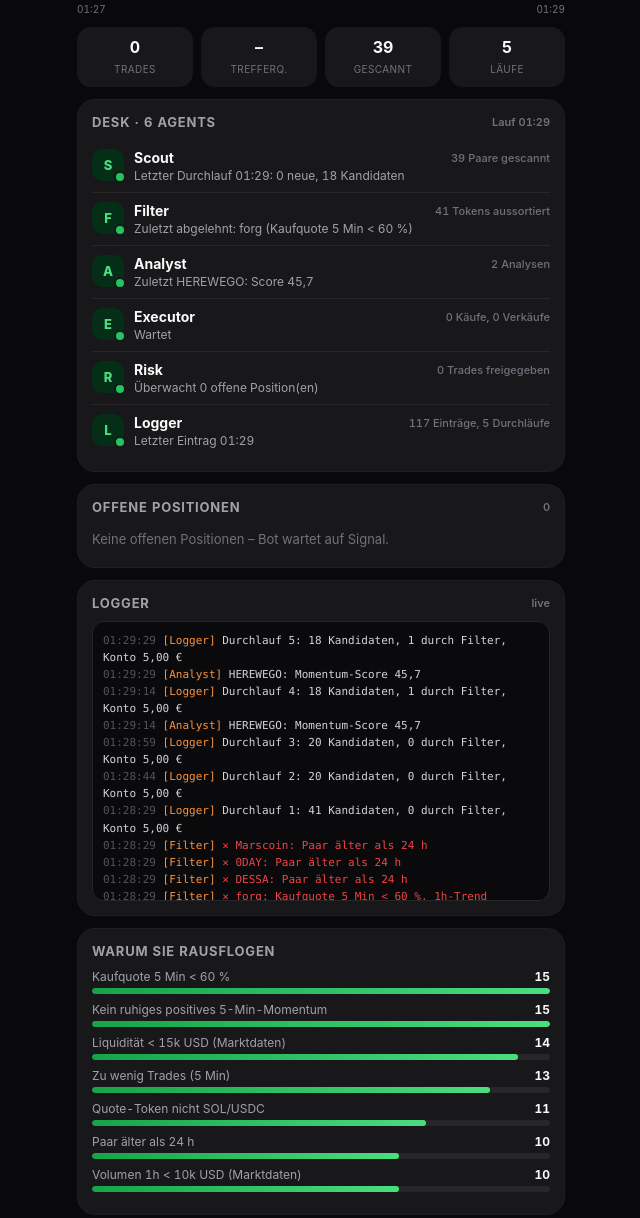
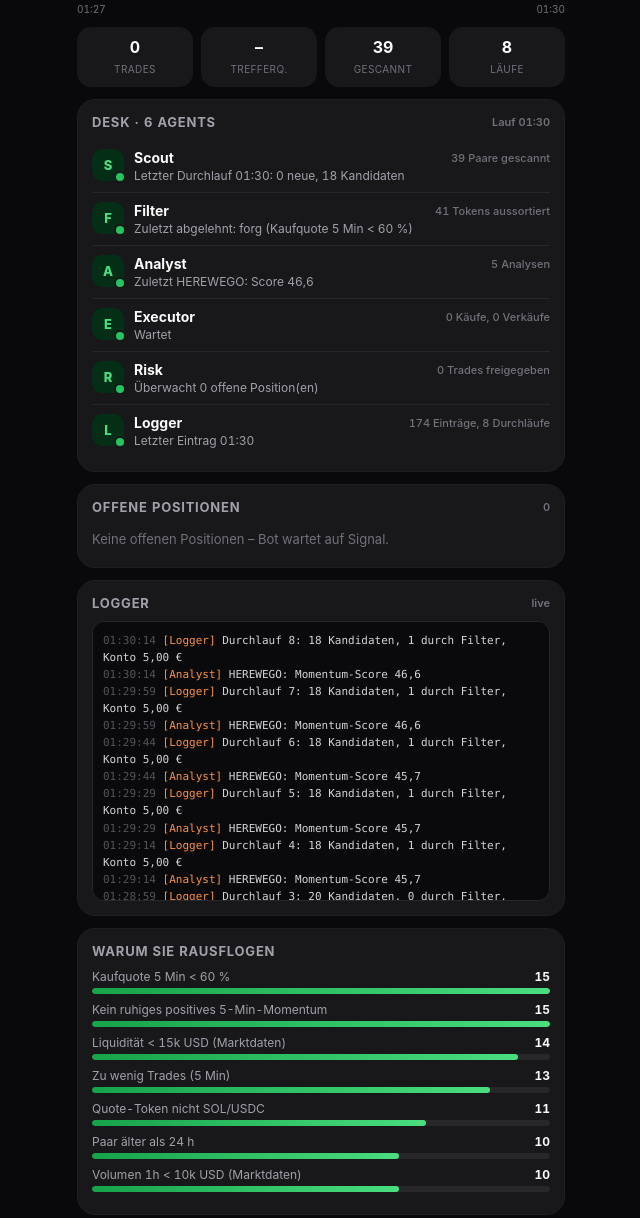
Before and after one commit to tim871199-eng/grokbot-trading, a plain HTML site: page index.html in a window 1280 px wide. Shown: the part 402-1620 px from the top of the page, without its empty margins (319-959 px from the left). Drawn offline with Linux system fonts and the light colour scheme.

Commit message:
EUR paper snapshot 09.11 01:30:28 CET

```diff
--- a/data.json
+++ b/data.json
@@ -2,11 +2,11 @@
  "currency": "EUR",
  "rules": "Spielgeld 5 € · +0,10 € Take-Profit netto · Stop -6 %",
  "pricing_model": "USD price returns applied to EUR paper equity; FX risk not modeled",
- "as_of": "09.11.2026, 01:29:40",
- "data_time": "2026-11-09T01:29:29+01:00",
- "as_of_iso": "2026-11-09T01:29:40+01:00",
+ "as_of": "09.11.2026, 01:30:28",
+ "data_time": "2026-11-09T01:30:14+01:00",
+ "as_of_iso": "2026-11-09T01:30:28+01:00",
  "bot_running": true,
- "last_cycle": "01:29",
+ "last_cycle": "01:30",
  "start": 5.0,
  "equity": 5.0,
  "cash": 5.0,
@@ -14,8 +14,8 @@
  "pnl_pct": 0.0,
  "multiplier": 1.0,
  "pairs_scanned": 39,
- "evaluations": 111,
- "cycles": 5,
+ "evaluations": 165,
+ "cycles": 8,
  "trades_opened": 0,
  "closed_count": 0,
  "wins": 0,
@@ -58,8 +58,23 @@
    "equity": 5.0
   },
   {
-   "t": "2026-11-09T01:29:40+01:00",
+   "t": "2026-11-09T01:29:44+01:00",
    "label": "01:29",
+   "equity": 5.0
+  },
+  {
+   "t": "2026-11-09T01:29:59+01:00",
+   "label": "01:29",
+   "equity": 5.0
+  },
+  {
+   "t": "2026-11-09T01:30:14+01:00",
+   "label": "01:30",
+   "equity": 5.0
+  },
+  {
+   "t": "2026-11-09T01:30:28+01:00",
+   "label": "01:30",
    "equity": 5.0
   }
  ],
@@ -131,48 +146,6 @@
   {
    "time": "01:28:29",
    "agent": "Filter",
-   "text": "4CHAN: Liquidität < 15k USD (Marktdaten), Volumen 1h < 10k USD (Marktdaten)",
-   "status": "Abgelehnt",
-   "tone": "neutral"
-  },
-  {
-   "time": "01:28:29",
-   "agent": "Filter",
-   "text": "AgenC: Paar älter als 24 h",
-   "status": "Abgelehnt",
-   "tone": "neutral"
-  },
-  {
-   "time": "01:28:29",
-   "agent": "Filter",
-   "text": "Leonida: Paar älter als 24 h",
-   "status": "Abgelehnt",
-   "tone": "neutral"
-  },
-  {
-   "time": "01:28:29",
-   "agent": "Filter",
-   "text": "ELYSION: Kaufquote 5 Min < 60 %",
-   "status": "Abgelehnt",
-   "tone": "neutral"
-  },
-  {
-   "time": "01:28:29",
-   "agent": "Filter",
-   "text": "forg: Kaufquote 5 Min < 60 %, 1h-Trend negativ",
-   "status": "Abgelehnt",
-   "tone": "neutral"
-  },
-  {
-   "time": "01:28:29",
-   "agent": "Filter",
-   "text": "DESSA: Paar älter als 24 h",
-   "status": "Abgelehnt",
-   "tone": "neutral"
-  },
-  {
-   "time": "01:28:29",
-   "agent": "Filter",
    "text": "0DAY: Paar älter als 24 h",
    "status": "Abgelehnt",
    "tone": "neutral"
@@ -232,13 +205,55 @@
    "text": "Durchlauf 5: 18 Kandidaten, 1 durch Filter, Konto 5,00 €",
    "status": "Durchlauf",
    "tone": "neutral"
+  },
+  {
+   "time": "01:29:44",
+   "agent": "Analyst",
+   "text": "HEREWEGO: Momentum-Score 45,7",
+   "status": "Analyse",
+   "tone": "neutral"
+  },
+  {
+   "time": "01:29:44",
+   "agent": "Logger",
+   "text": "Durchlauf 6: 18 Kandidaten, 1 durch Filter, Konto 5,00 €",
+   "status": "Durchlauf",
+   "tone": "neutral"
+  },
+  {
+   "time": "01:29:59",
+   "agent": "Analyst",
+   "text": "HEREWEGO: Momentum-Score 46,6",
+   "status": "Analyse",
+   "tone": "neutral"
+  },
+  {
+   "time": "01:29:59",
+   "agent": "Logger",
+   "text": "Durchlauf 7: 18 Kandidaten, 1 durch Filter, Konto 5,00 €",
+   "status": "Durchlauf",
+   "tone": "neutral"
+  },
+  {
+   "time": "01:30:14",
+   "agent": "Analyst",
+   "text": "HEREWEGO: Momentum-Score 46,6",
+   "status": "Analyse",
+   "tone": "neutral"
+  },
+  {
+   "time": "01:30:14",
+   "agent": "Logger",
+   "text": "Durchlauf 8: 18 Kandidaten, 1 durch Filter, Konto 5,00 €",
+   "status": "Durchlauf",
+   "tone": "neutral"
   }
  ],
  "agents": [
   {
    "agent": "Scout",
    "task": "Sucht neue Solana-Coins (DexScreener)",
-   "action": "Letzter Durchlauf 01:29: 0 neue, 18 Kandidaten",
+   "action": "Letzter Durchlauf 01:30: 0 neue, 18 Kandidaten",
    "metric": "39 Paare gescannt"
   },
   {
@@ -250,8 +265,8 @@
   {
    "agent": "Analyst",
    "task": "Bewertet Momentum (Score ab 60)",
-   "action": "Zuletzt HEREWEGO: Score 45,7",
-   "metric": "2 Analysen"
+   "action": "Zuletzt HEREWEGO: Score 46,6",
+   "metric": "5 Analysen"
   },
   {
    "agent": "Executor",
@@ -268,17 +283,17 @@
   {
    "agent": "Logger",
    "task": "Protokolliert jede Entscheidung",
-   "action": "Letzter Eintrag 01:29",
-   "metric": "117 Einträge, 5 Durchläufe"
+   "action": "Letzter Eintrag 01:30",
+   "metric": "174 Einträge, 8 Durchläufe"
   }
  ],
  "ticker": [
   {
    "symbol": "HEREWEGO",
-   "m5": 3.11,
-   "h1": 3.01,
-   "score": 45.7
+   "m5": 3.35,
+   "h1": 3.26,
+   "score": 46.6
   }
  ],
- "server_time": 1794184180
+ "server_time": 1794184228
 }
--- a/index.html
+++ b/index.html
@@ -133,7 +133,7 @@ function render(d){
  $("closed").innerHTML=ct.length?ct.map(t=>`<div class="pos"><div><div class="s">${esc(t.symbol)}</div><div class="m">${esc(t.opened)}–${esc(t.closed)} · ${esc(t.reason)}</div></div><div class="rt"><b class="${cls(t.pnl)}">${sg(t.pnl)} €</b><div class="m ${cls(t.pnl_pct)}">${sg(t.pnl_pct)} %</div></div></div>`).join(""):`<div class="empty">Noch keine geschlossenen Trades.</div>`;
  const tk=d.ticker||[];const th=tk.map(t=>{const v=t.h1??t.m5;return `<span><b>${esc(t.symbol)}</b><span class="${cls(v)}">${v==null?"–":sg(v)+"%"}</span></span>`}).join("");
  if(th&&th!==lastTicker){lastTicker=th;$("ticker").innerHTML=th+th;}
- $("foot").textContent="Stand: "+new Intl.DateTimeFormat("de-DE",{timeZone:"Europe/Berlin",hour:"2-digit",minute:"2-digit",second:"2-digit"}).format(new Date(d.data_time||d.as_of_iso))+" (Berlin) · aktualisiert ca. jede Minute";
+ $("foot").textContent="Stand: "+new Intl.DateTimeFormat("de-DE",{timeZone:"Europe/Berlin",hour:"2-digit",minute:"2-digit",second:"2-digit"}).format(new Date(d.data_time||d.as_of_iso))+" (Berlin) · aktualisiert ca. alle 5–10 Min";
  // Toasts
  const now={open:new Set(op.map(p=>p.symbol+"|"+p.opened)),closed:new Set((d.closed_trades||[]).map(t=>t.symbol+"|"+t.closed))};
  if(known){op.forEach(p=>{if(!known.open.has(p.symbol+"|"+p.opened))toast(`▲ Kauf ${p.symbol} · ${eur(p.cost)}`)});
```
